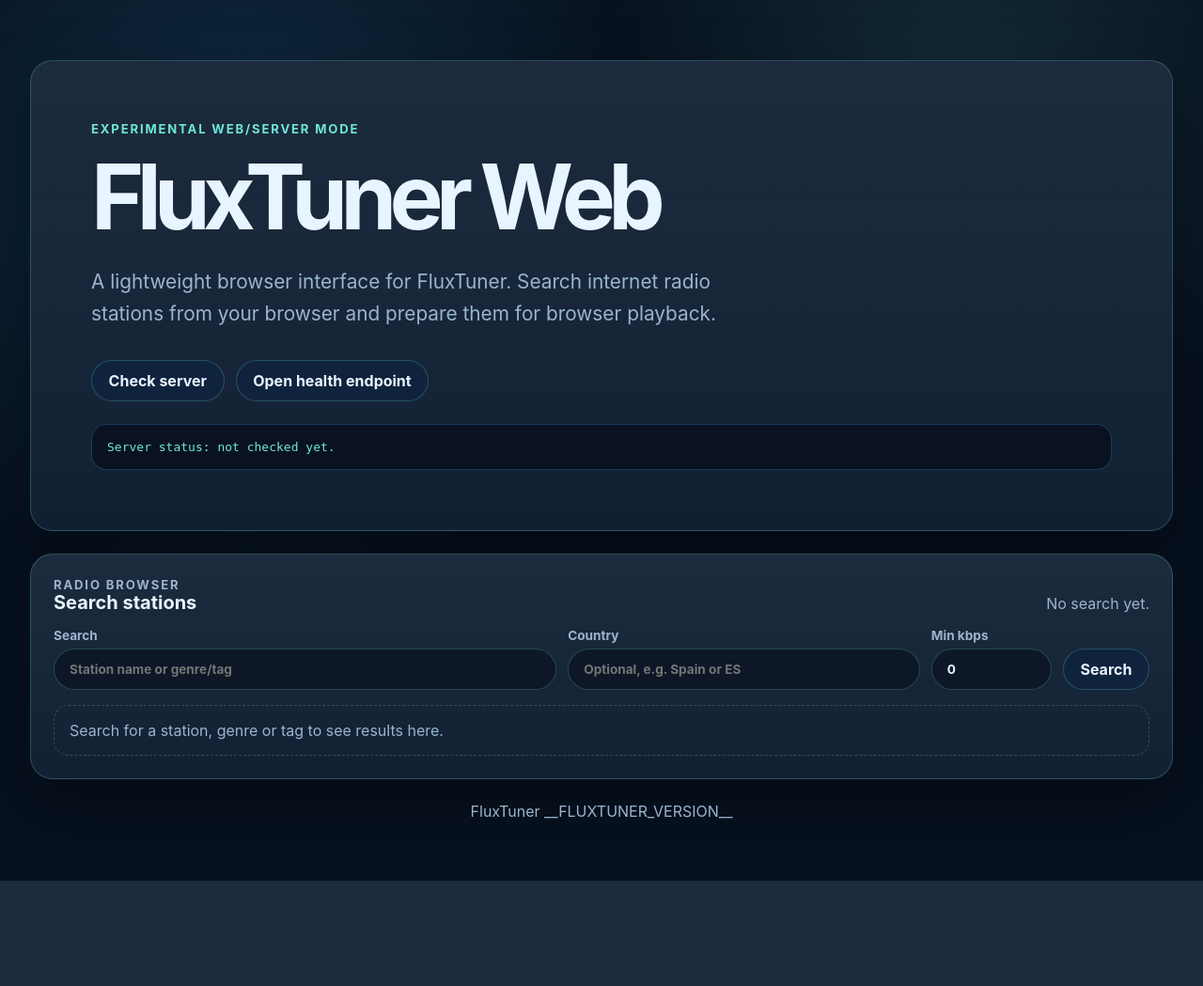
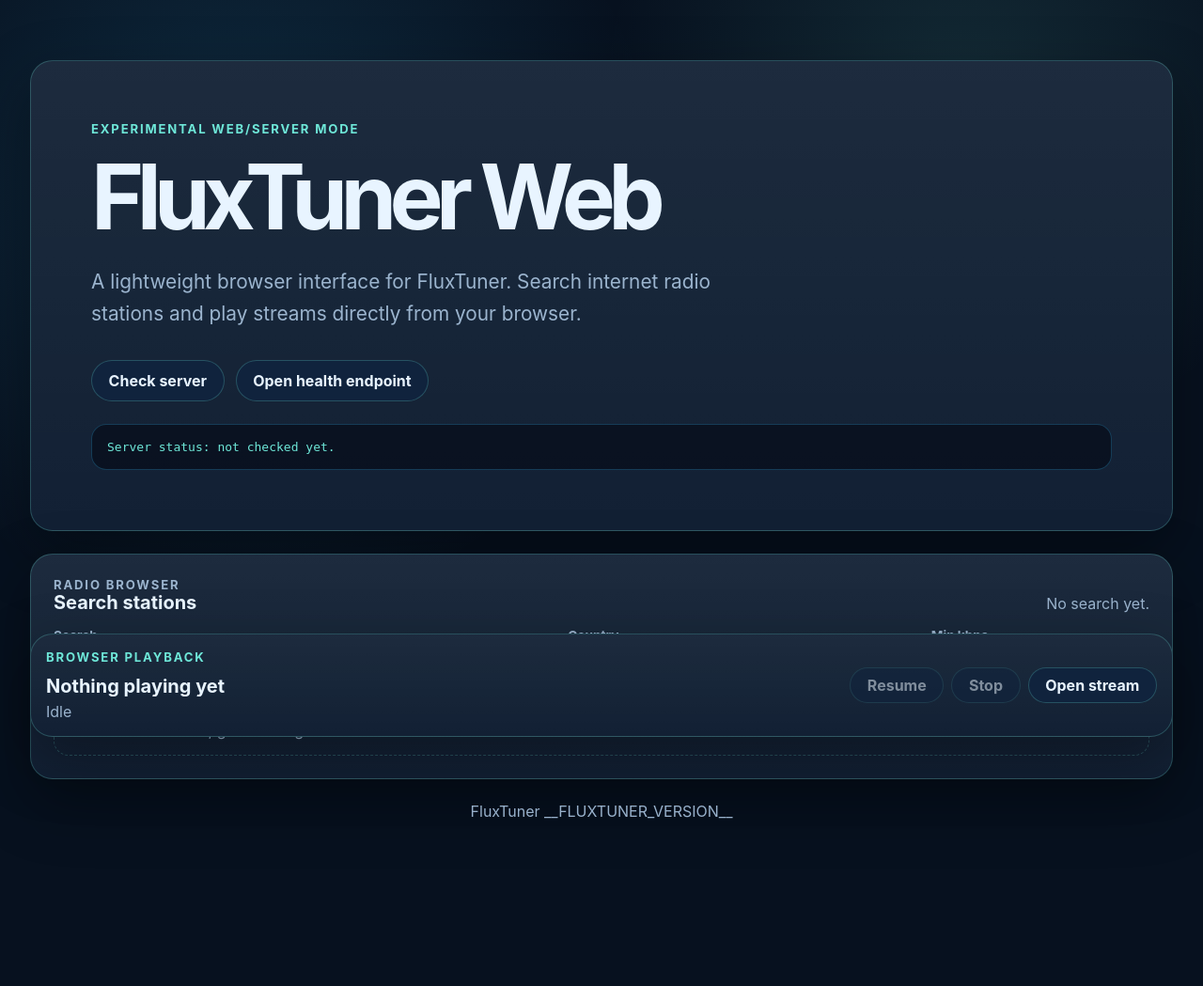
Before and after one commit to pitill0/fluxtuner, a Python web app: template fluxtuner/web/templates/index.html in a window 1280 px wide. Shown: the whole page at 94% size. Before the commit the page ends 937 px from the top, so only its background shows below. Run offline with Jinja, Linux system fonts and the light colour scheme; the template is opened without the code that fills it, so the values that code supplies are empty.

Commit message:
Add browser audio playback

```diff
--- a/fluxtuner/web/static/app.js
+++ b/fluxtuner/web/static/app.js
@@ -3,6 +3,16 @@ const healthButton = document.querySelector("[data-health-check]");
 const searchForm = document.querySelector("[data-search-form]");
 const resultsNode = document.querySelector("[data-results]");
 const resultCountNode = document.querySelector("[data-result-count]");
+
+const playerBar = document.querySelector("[data-player-bar]");
+const audioNode = document.querySelector("[data-audio]");
+const playerTitleNode = document.querySelector("[data-player-title]");
+const playerStatusNode = document.querySelector("[data-player-status]");
+const playerToggleButton = document.querySelector("[data-player-toggle]");
+const playerStopButton = document.querySelector("[data-player-stop]");
+const playerOpenLink = document.querySelector("[data-player-open]");
+
+let currentStation = null;
 
 async function checkHealth() {
   if (!statusNode) return;
@@ -51,6 +61,99 @@ function stationTags(station) {
   return tags.split(",").slice(0, 8).join(", ");
 }
 
+function stationButtonPayload(station) {
+  return escapeHtml(JSON.stringify(station));
+}
+
+function setPlayerState(state, message) {
+  if (playerBar) {
+    playerBar.dataset.state = state;
+  }
+
+  if (playerStatusNode) {
+    playerStatusNode.textContent = message;
+  }
+}
+
+function updatePlayerControls() {
+  if (!audioNode || !playerToggleButton || !playerStopButton) return;
+
+  const hasSource = Boolean(audioNode.currentSrc || audioNode.src);
+  playerToggleButton.disabled = !hasSource;
+  playerStopButton.disabled = !hasSource;
+
+  if (audioNode.paused) {
+    playerToggleButton.textContent = "Resume";
+  } else {
+    playerToggleButton.textContent = "Pause";
+  }
+}
+
+async function playStation(station) {
+  if (!audioNode || !playerTitleNode || !playerOpenLink) return;
+
+  const streamUrl = stationUrl(station);
+  if (!streamUrl) {
+    setPlayerState("error", "This station has no playable stream URL.");
+    return;
+  }
+
+  currentStation = station;
+  playerTitleNode.textContent = station.name || "Unknown station";
+  playerOpenLink.href = streamUrl;
+  playerOpenLink.hidden = false;
+
+  setPlayerState("loading", "Loading stream...");
+  audioNode.src = streamUrl;
+
+  try {
+    await audioNode.play();
+    setPlayerState("playing", "Playing in browser.");
+  } catch (error) {
+    setPlayerState(
+      "error",
+      `Browser playback failed. Try opening the stream directly. ${error}`,
+    );
+  }
+
+  updatePlayerControls();
+}
+
+function stopPlayback() {
+  if (!audioNode || !playerTitleNode || !playerOpenLink) return;
+
+  audioNode.pause();
+  audioNode.removeAttribute("src");
+  audioNode.load();
+
+  currentStation = null;
+  playerTitleNode.textContent = "Nothing playing yet";
+  playerOpenLink.hidden = true;
+  playerOpenLink.removeAttribute("href");
+
+  setPlayerState("idle", "Idle");
+  updatePlayerControls();
+}
+
+async function togglePlayback() {
+  if (!audioNode || !currentStation) return;
+
+  if (audioNode.paused) {
+    try {
+      setPlayerState("loading", "Resuming stream...");
+      await audioNode.play();
+      setPlayerState("playing", "Playing in browser.");
+    } catch (error) {
+      setPlayerState("error", `Could not resume playback. ${error}`);
+    }
+  } else {
+    audioNode.pause();
+    setPlayerState("paused", "Paused.");
+  }
+
+  updatePlayerControls();
+}
+
 function renderStation(station) {
   const streamUrl = stationUrl(station);
   const homepage = station.homepage || "";
@@ -78,6 +181,13 @@ function renderStation(station) {
       <div class="station-actions">
         ${
           streamUrl
+            ? `<button type="button" data-play-station="${stationButtonPayload(
+                station,
+              )}">Play</button>`
+            : ""
+        }
+        ${
+          streamUrl
             ? `<a href="${escapeHtml(streamUrl)}" target="_blank" rel="noopener noreferrer">Open stream</a>`
             : ""
         }
@@ -89,6 +199,21 @@ function renderStation(station) {
       </div>
     </article>
   `;
+}
+
+function bindResultActions() {
+  document.querySelectorAll("[data-play-station]").forEach((button) => {
+    button.addEventListener("click", () => {
+      const payload = button.getAttribute("data-play-station");
+      if (!payload) return;
+
+      try {
+        playStation(JSON.parse(payload));
+      } catch (error) {
+        setPlayerState("error", `Could not read station data. ${error}`);
+      }
+    });
+  });
 }
 
 function renderResults(payload) {
@@ -105,6 +230,7 @@ function renderResults(payload) {
   }
 
   resultsNode.innerHTML = stations.map(renderStation).join("");
+  bindResultActions();
 }
 
 function renderSearchError(error) {
@@ -160,3 +286,40 @@ if (healthButton) {
 if (searchForm) {
   searchForm.addEventListener("submit", searchStations);
 }
+
+if (playerToggleButton) {
+  playerToggleButton.addEventListener("click", togglePlayback);
+}
+
+if (playerStopButton) {
+  playerStopButton.addEventListener("click", stopPlayback);
+}
+
+if (audioNode) {
+  audioNode.addEventListener("playing", () => {
+    setPlayerState("playing", "Playing in browser.");
+    updatePlayerControls();
+  });
+
+  audioNode.addEventListener("pause", () => {
+    if (currentStation) {
+      setPlayerState("paused", "Paused.");
+    }
+    updatePlayerControls();
+  });
+
+  audioNode.addEventListener("waiting", () => {
+    if (currentStation) {
+      setPlayerState("loading", "Buffering stream...");
+    }
+  });
+
+  audioNode.addEventListener("error", () => {
+    if (currentStation) {
+      setPlayerState("error", "Browser playback failed. Try Open stream.");
+    }
+    updatePlayerControls();
+  });
+}
+
+updatePlayerControls();
--- a/fluxtuner/web/static/styles.css
+++ b/fluxtuner/web/static/styles.css
@@ -10,6 +10,7 @@
   --border: rgba(110, 231, 216, 0.24);
   --shadow: rgba(0, 0, 0, 0.35);
   --danger: #fca5a5;
+  --warning: #facc15;
 }
 
 * {
@@ -19,6 +20,7 @@
 body {
   min-height: 100vh;
   margin: 0;
+  padding-bottom: 7rem;
   font-family:
     Inter,
     ui-sans-serif,
@@ -41,7 +43,8 @@ body {
 }
 
 .hero,
-.panel {
+.panel,
+.player-bar {
   border: 1px solid var(--border);
   border-radius: 1.5rem;
   background:
@@ -171,10 +174,15 @@ button {
   cursor: pointer;
 }
 
-button:hover,
+button:hover:not(:disabled),
 a:hover {
   border-color: var(--accent);
   color: var(--accent);
+}
+
+button:disabled {
+  cursor: not-allowed;
+  opacity: 0.5;
 }
 
 .status {
@@ -249,10 +257,71 @@ a:hover {
   gap: 0.5rem;
 }
 
-.station-actions a {
+.station-actions a,
+.station-actions button {
   min-height: 2.25rem;
   padding: 0 0.85rem;
   font-size: 0.9rem;
+}
+
+.station-actions button[data-play-station] {
+  border-color: rgba(110, 231, 216, 0.48);
+  color: var(--accent);
+}
+
+.player-bar {
+  position: fixed;
+  right: 1rem;
+  bottom: 1rem;
+  left: 1rem;
+  z-index: 10;
+  display: grid;
+  grid-template-columns: minmax(0, 1fr) auto;
+  gap: 1rem;
+  align-items: center;
+  width: min(76rem, calc(100% - 2rem));
+  margin: 0 auto;
+  padding: 1rem;
+  backdrop-filter: blur(1rem);
+}
+
+.player-info {
+  min-width: 0;
+}
+
+.player-info h2 {
+  overflow: hidden;
+  text-overflow: ellipsis;
+  white-space: nowrap;
+}
+
+.player-info p:last-child {
+  margin: 0.4rem 0 0;
+  color: var(--muted);
+}
+
+.player-actions {
+  display: flex;
+  flex-wrap: wrap;
+  gap: 0.5rem;
+  justify-content: end;
+}
+
+.player-actions button,
+.player-actions a {
+  min-height: 2.35rem;
+}
+
+.player-bar[data-state="loading"] [data-player-status] {
+  color: var(--warning);
+}
+
+.player-bar[data-state="playing"] [data-player-status] {
+  color: var(--accent);
+}
+
+.player-bar[data-state="error"] [data-player-status] {
+  color: var(--danger);
 }
 
 footer {
@@ -272,23 +341,38 @@ footer {
 }
 
 @media (max-width: 42rem) {
+  body {
+    padding-bottom: 10rem;
+  }
+
   .shell {
     width: min(100% - 1rem, 76rem);
     padding: 0.5rem 0;
   }
 
   .hero,
-  .panel {
+  .panel,
+  .player-bar {
     border-radius: 1rem;
   }
 
   .panel-heading,
+  .station-card header,
+  .player-bar {
+    align-items: start;
+    grid-template-columns: 1fr;
+  }
+
+  .panel-heading,
   .station-card header {
-    align-items: start;
     flex-direction: column;
   }
 
   .search-form {
     grid-template-columns: 1fr;
   }
+
+  .player-actions {
+    justify-content: start;
+  }
 }
--- a/fluxtuner/web/templates/index.html
+++ b/fluxtuner/web/templates/index.html
@@ -15,7 +15,7 @@
         <h1 id="page-title">FluxTuner Web</h1>
         <p class="lede">
           A lightweight browser interface for FluxTuner. Search internet radio
-          stations from your browser and prepare them for browser playback.
+          stations and play streams directly from your browser.
         </p>
 
         <div class="actions">
@@ -81,5 +81,23 @@
         FluxTuner __FLUXTUNER_VERSION__
       </footer>
     </main>
+
+    <aside class="player-bar" data-player-bar aria-live="polite">
+      <div class="player-info">
+        <p class="eyebrow">Browser playback</p>
+        <h2 data-player-title>Nothing playing yet</h2>
+        <p data-player-status>Idle</p>
+      </div>
+
+      <div class="player-actions">
+        <button type="button" data-player-toggle disabled>Pause</button>
+        <button type="button" data-player-stop disabled>Stop</button>
+        <a href="#" data-player-open target="_blank" rel="noopener noreferrer" hidden>
+          Open stream
+        </a>
+      </div>
+
+      <audio data-audio preload="none"></audio>
+    </aside>
   </body>
 </html>
```
